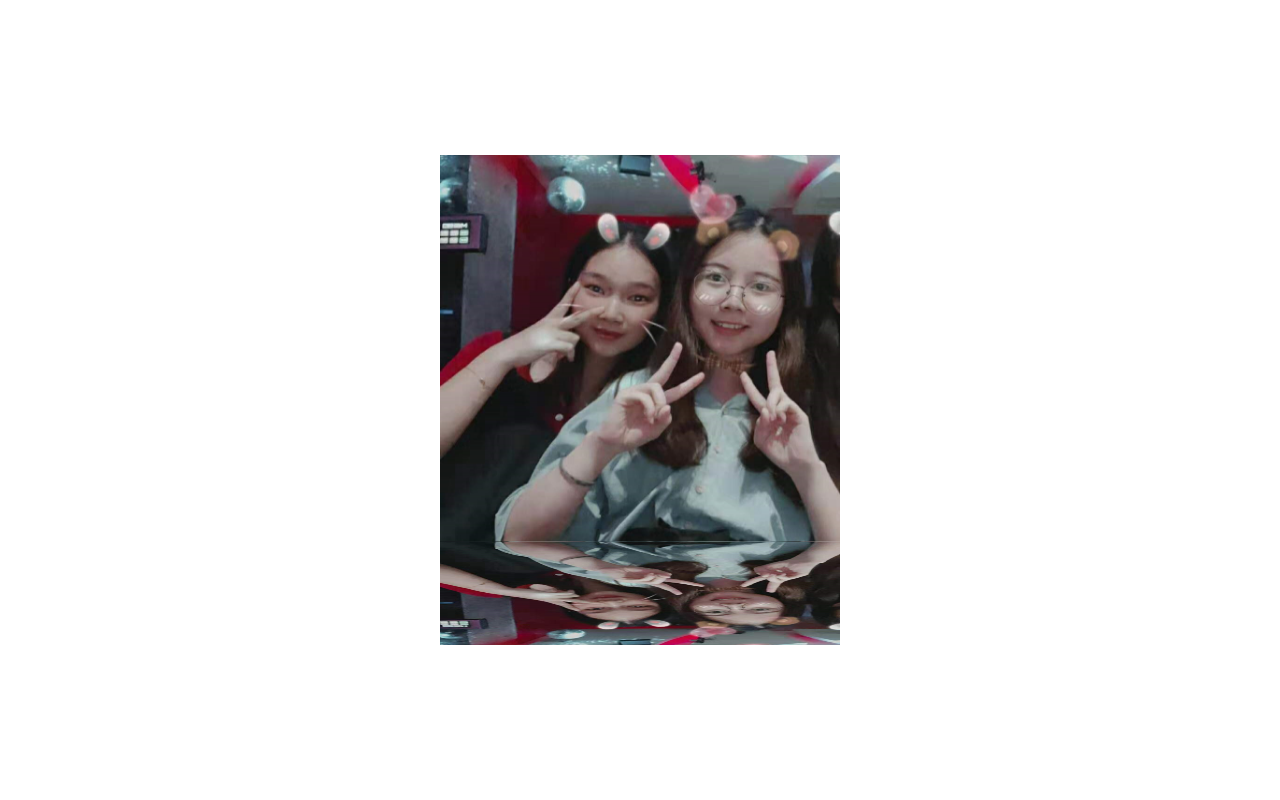
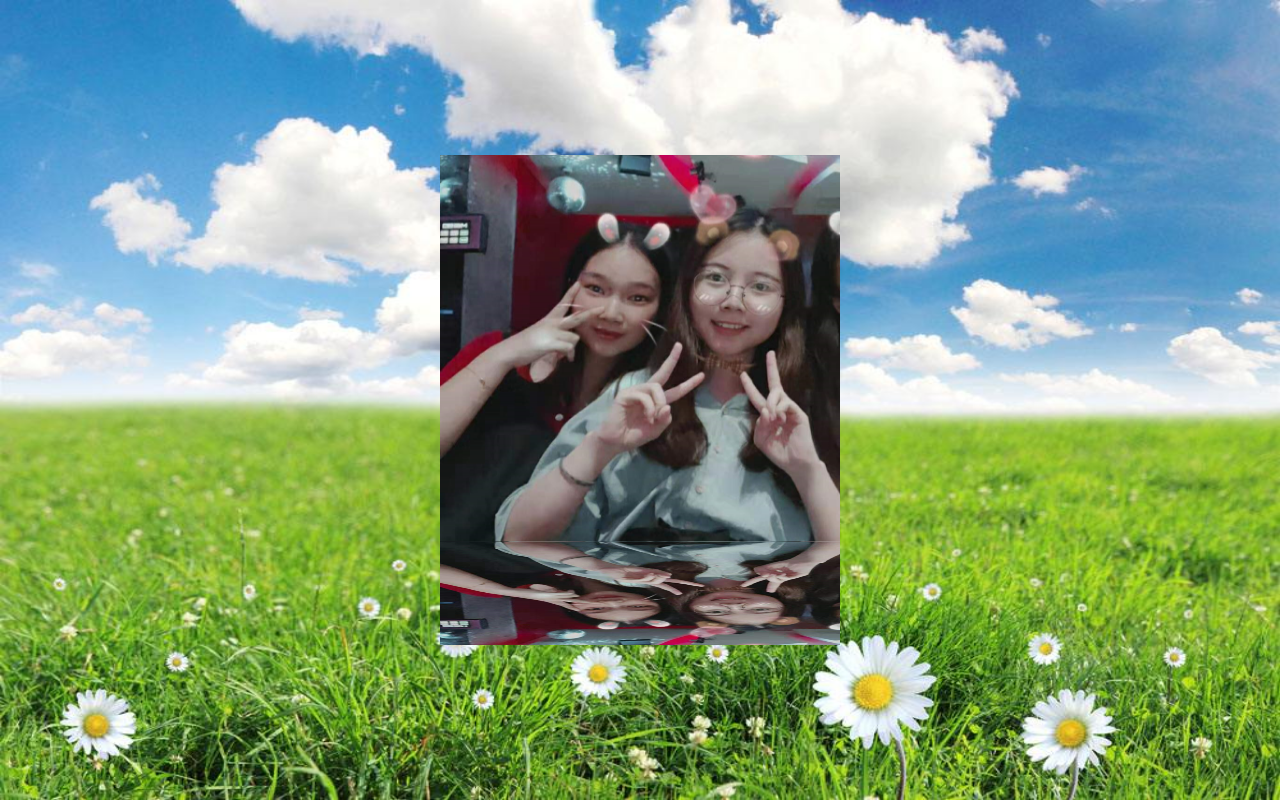
Before and after one commit to yuhenglong/aijuan, a plain HTML site: page index.html in a window 1280 px wide. Drawn offline with nearby package versions, Linux system fonts and the light colour scheme.

Commit message:
Add files via upload

```diff
--- a/index.html
+++ b/index.html
@@ -9,7 +9,7 @@
 		html,body{
 			width:100%;
 			height:100%;
-			background:url('image/bg.jpg') no-repeat center center;
+			background:url('bg.jpg') no-repeat center center;
 			background-size:100% 100%;
 		}
 		*{
```
